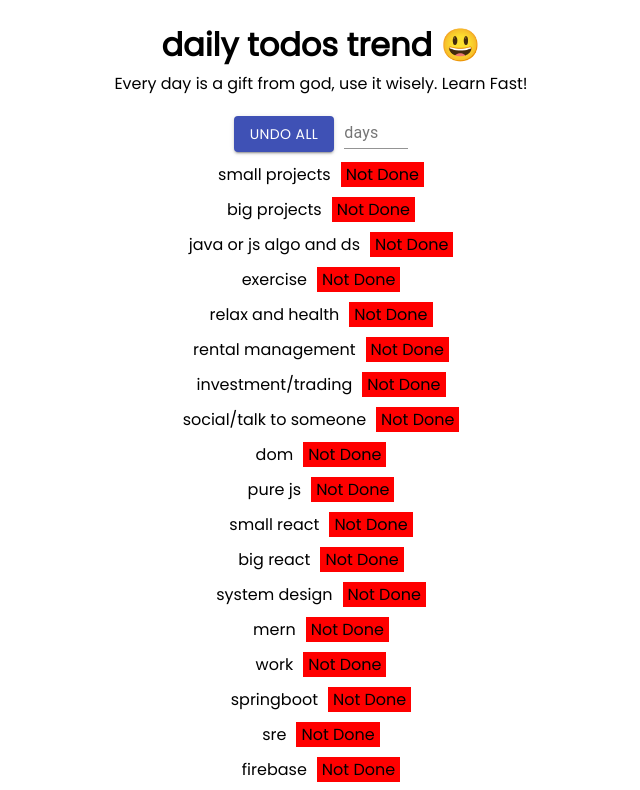
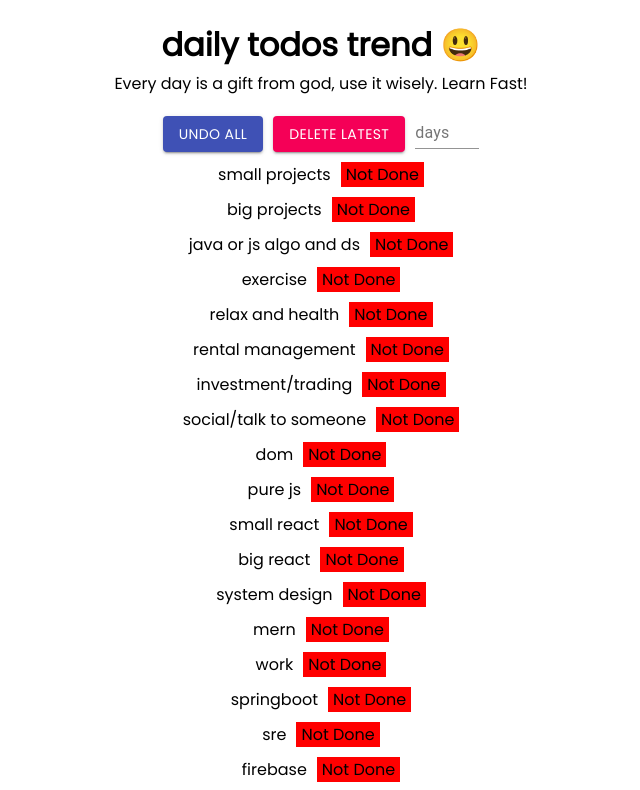
Before and after one commit to shachopin/daily-todos-trend, a React (Vite) app: page / in a window 1280 px wide. Shown: the top 790 px of the page, without its empty margins (319-959 px from the left). Built offline with nearby package versions, Linux system fonts and the light colour scheme; no server answers; the database is empty.

Commit message:
🦻🐻‍❄️ Updated with Glitch

```diff
--- a/src/App.jsx
+++ b/src/App.jsx
@@ -9,7 +9,7 @@ import AddIcon from "@material-ui/icons/Add";
 import TextField from "@material-ui/core/TextField";
 
 function App() {
-  const [items, addItem] = useFirebase("items", ["name", "score", "timestamp"]);
+  const [items, addItem, , , deleteLatestItem] = useFirebase("items", ["name", "score", "timestamp"]);
   const [dones, addDone, undoAll, deleteDone] = useFirebase("dones", ["name"]);
   //const [today, setToday] = useState("true");
   const [days, setDays] = useState(null);
@@ -43,6 +43,9 @@ function App() {
       <div>
         <Button variant="contained" color="primary" onClick={undoAll}>
           Undo All
+        </Button>
+        <Button variant="contained" color="secondary" onClick={deleteLatestItem} style={{marginLeft: 10}}>
+          Delete Latest
         </Button>
         {/*<Button
           variant="contained"
--- a/src/customHooks.js
+++ b/src/customHooks.js
@@ -36,7 +36,7 @@ export const useFirebase = (stuff, attributeNames = []) => {
   };
 
   const undoAll = () => {
-    db.collection("dones")
+    db.collection(stuff)
       .get()
       .then((querySnapshot) => {
         querySnapshot.docs.forEach((snapshot) => {
@@ -46,8 +46,19 @@ export const useFirebase = (stuff, attributeNames = []) => {
   };
 
   const deleteDone = (id) => {
-    db.collection("dones").doc(id).delete();
+    db.collection(stuff).doc(id).delete();
   };
 
-  return [state, addStuff, undoAll, deleteDone];
+  const deleteLatestItem = () => {
+    const latestItemId = db.collection(stuff).onValue(function (querySnapshot) {
+        querySnapshot.docs.map((doc) => ({
+          id: doc.id,
+          timestamp: doc.data().timestamp
+        })).sort((a, b) => b.timestamp - a.timestamp)
+    })[0].id;
+
+    db.collection(stuff).doc(latestItemId).delete();
+  };
+
+  return [state, addStuff, undoAll, deleteDone, deleteLatestItem];
 };
```
